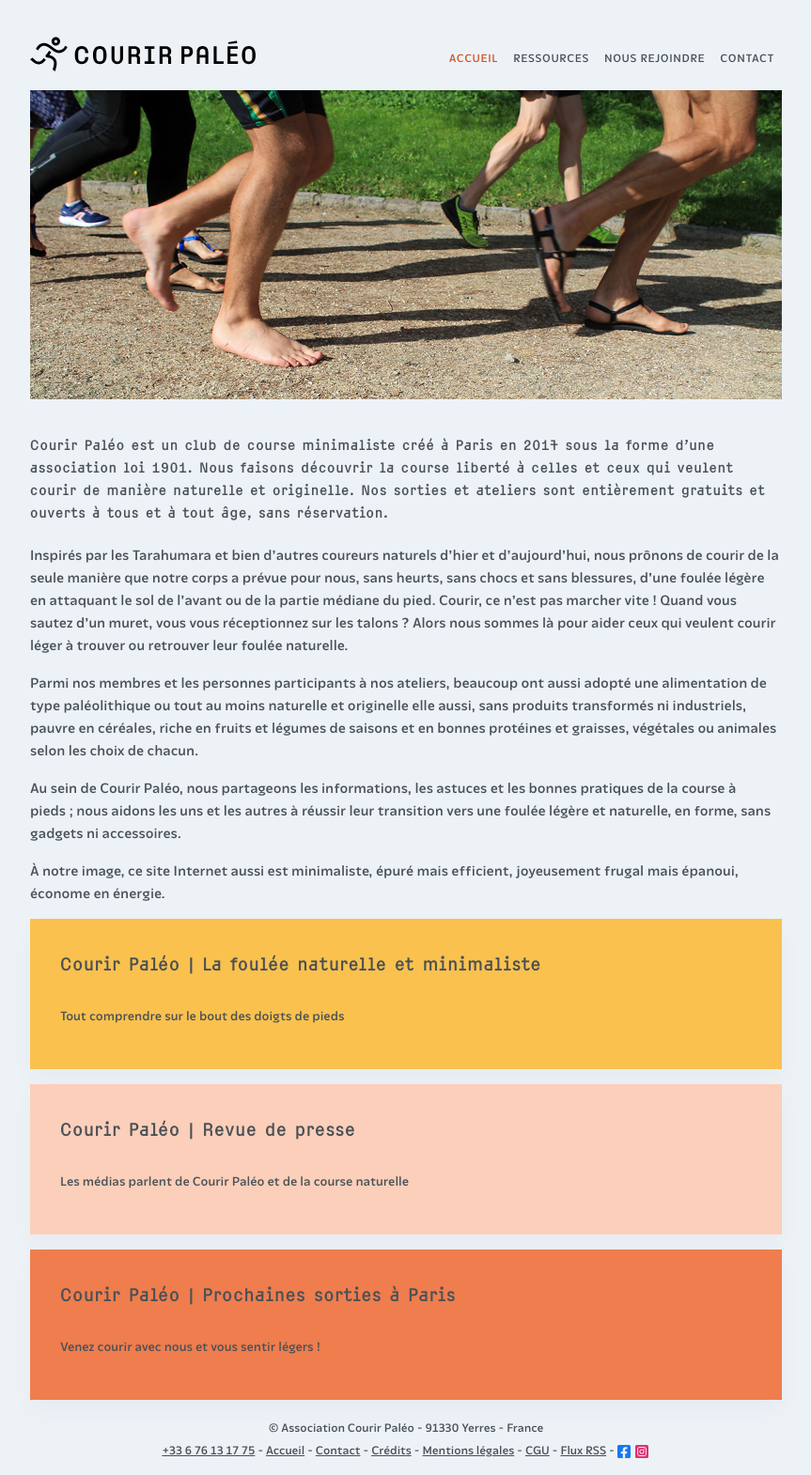
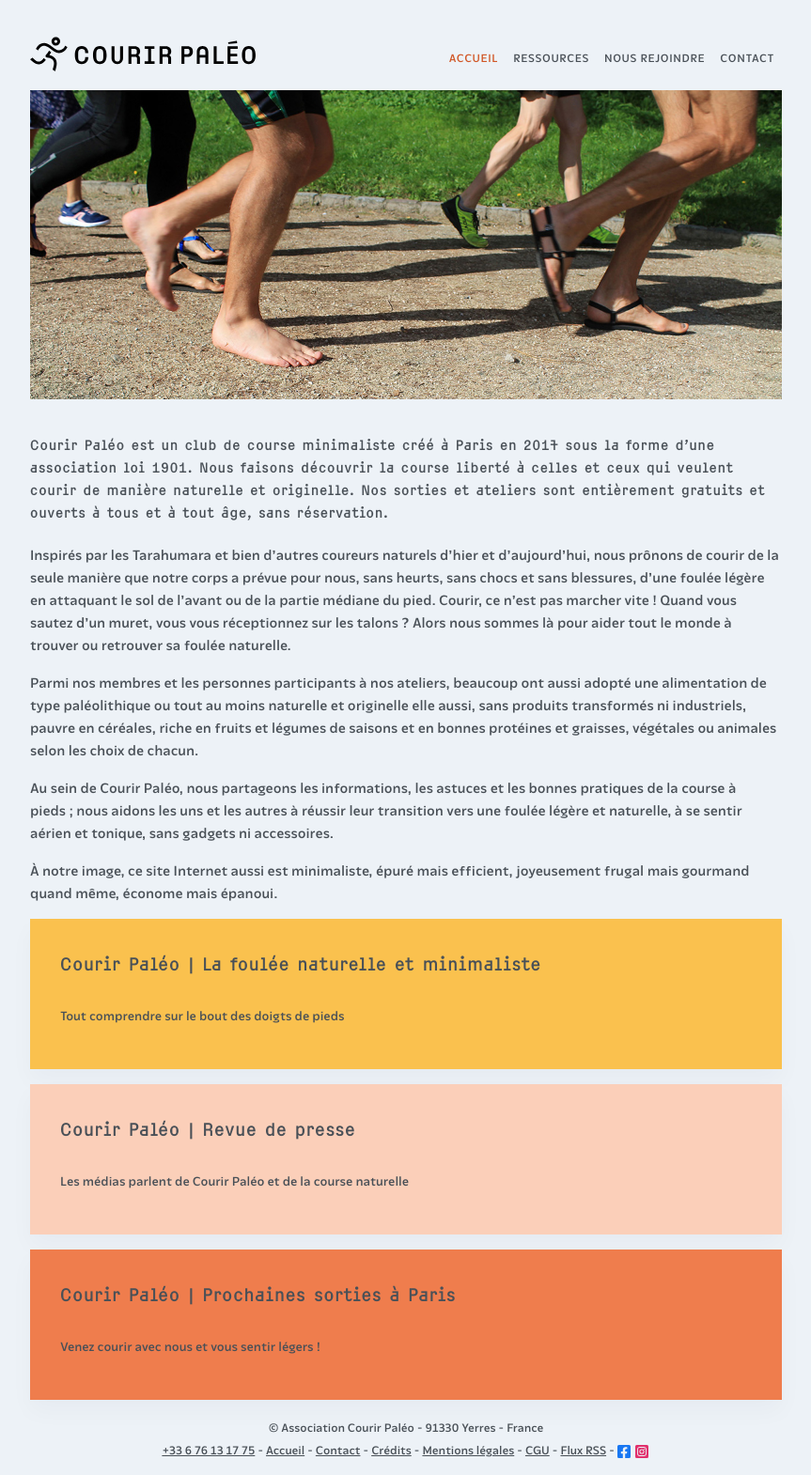
Before and after one commit to courirpaleo/courirpaleo.github.io, a Jekyll site: the page built from index.md, in a window 1280 px wide. Shown: the whole page at 94% size, without its empty margins (208-1071 px from the left). Built offline with Jekyll 4.4.1, drawn with Linux system fonts in a browser that asks for light colours; some web fonts are replaced.

Commit message:
Update index.md

```diff
--- a/index.md
+++ b/index.md
@@ -5,12 +5,12 @@
 ![Courir Paleo](/assets/images/CourirPaleo_course_Parc-Montsouris_foulees_1200px.jpg)
 #### Courir Paléo est un club de course minimaliste créé à Paris en 2017 sous la forme d'une association loi 1901. Nous faisons découvrir la course liberté à celles et ceux qui veulent courir de manière naturelle et originelle. Nos sorties et ateliers sont entièrement gratuits et ouverts à tous et à tout âge, sans réservation.
 
-Inspirés par les Tarahumara et bien d’autres coureurs naturels d’hier et d'aujourd'hui, nous prônons de courir de la seule manière que notre corps a prévue pour nous, sans heurts, sans chocs et sans blessures, d’une foulée légère en attaquant le sol de l'avant ou de la partie médiane du pied. Courir, ce n’est pas marcher vite&nbsp;! Quand vous sautez d’un muret, vous vous réceptionnez sur les talons&nbsp;? Alors nous sommes là pour aider ceux qui veulent courir léger à trouver ou retrouver leur foulée naturelle.
+Inspirés par les Tarahumara et bien d’autres coureurs naturels d’hier et d'aujourd'hui, nous prônons de courir de la seule manière que notre corps a prévue pour nous, sans heurts, sans chocs et sans blessures, d’une foulée légère en attaquant le sol de l'avant ou de la partie médiane du pied. Courir, ce n’est pas marcher vite&nbsp;! Quand vous sautez d’un muret, vous vous réceptionnez sur les talons&nbsp;? Alors nous sommes là pour aider tout le monde à trouver ou retrouver sa foulée naturelle.
 
 Parmi nos membres et les personnes participants à nos ateliers, beaucoup ont aussi adopté une alimentation de type paléolithique ou tout au moins naturelle et originelle elle aussi, sans produits transformés ni industriels, pauvre en céréales, riche en fruits et légumes de saisons et en bonnes protéines et graisses, végétales ou animales selon les choix de chacun.
 
-Au sein de Courir Paléo, nous partageons les informations, les astuces et les bonnes pratiques de la course à pieds&nbsp;; nous aidons les uns et les autres à réussir leur transition vers une foulée légère et naturelle, en forme, sans gadgets ni accessoires.
+Au sein de Courir Paléo, nous partageons les informations, les astuces et les bonnes pratiques de la course à pieds&nbsp;; nous aidons les uns et les autres à réussir leur transition vers une foulée légère et naturelle, à se sentir aérien et tonique, sans gadgets ni accessoires.
 
-À notre image, ce site Internet aussi est minimaliste, épuré mais efficient, joyeusement frugal mais épanoui, économe en énergie.
+À notre image, ce site Internet aussi est minimaliste, épuré mais efficient, joyeusement frugal mais gourmand quand même, économe mais épanoui.
 
 {% include blocks.html %}
```
